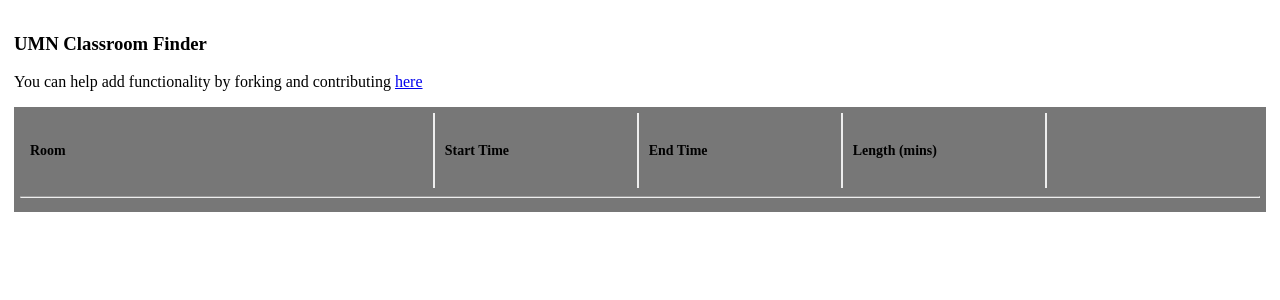
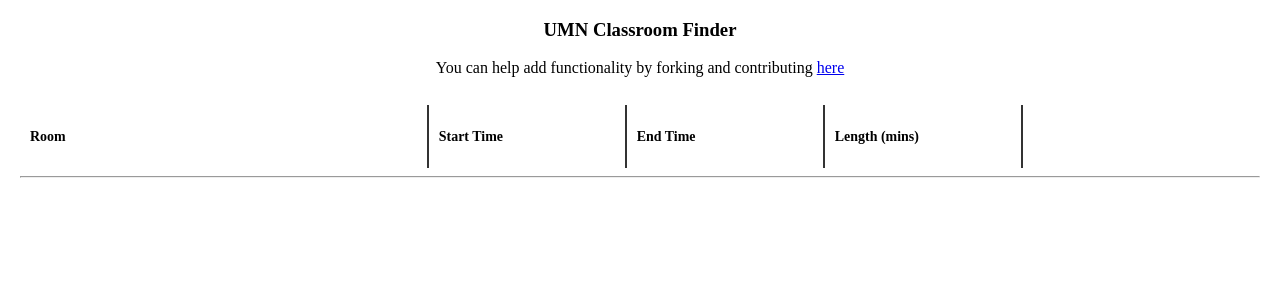
Before and after one commit to mikewadsten/classroom_finder, a Flask app: page / in a window 1280 px wide. Shown: the top 300 px of the page. Run offline with Flask 2, Linux system fonts and the light colour scheme; data that the repository does not hold is empty.

Commit message:
less ugly

```diff
--- a/static/css/style.css
+++ b/static/css/style.css
@@ -8,12 +8,15 @@
 .clear {
   clear:both
 }
+#pageinfo {
+  text-align:center;
+}
+
 span {
-  padding: 6px;
   padding-left: 10px;
   float:left;
   width:32%;
-  border-right: solid 2px #eee;
+  border-right: solid 2px #333;
   font-size:105%;
 }
 span#start,
@@ -23,9 +26,9 @@
 }
 
 .even {
-  background-color:#999
+  background-color:#DDD
 }
 #gaps {
   padding:6px;
-  background-color: #777;
+  background-color: #FFF;
 }
--- a/templates/index.html
+++ b/templates/index.html
@@ -6,9 +6,13 @@
   <title>UMN Classroom Finder</title>
 </head>
 <body>
+  <div id="pageinfo">
+    <h3>UMN Classroom Finder</h3>
+    <p>You can help add functionality by forking and contributing
+        <a href="http://github.com/tippenein/classroom_finder">here</a>
+    </p>
+  </div>
   <div class='container'>
-    <h3>UMN Classroom Finder</h3>
-    <p>You can help add functionality by forking and contributing <a href="http://github.com/tippenein/classroom_finder">here</a></p>
   <!--
   <form>
     Select Campus:
```
